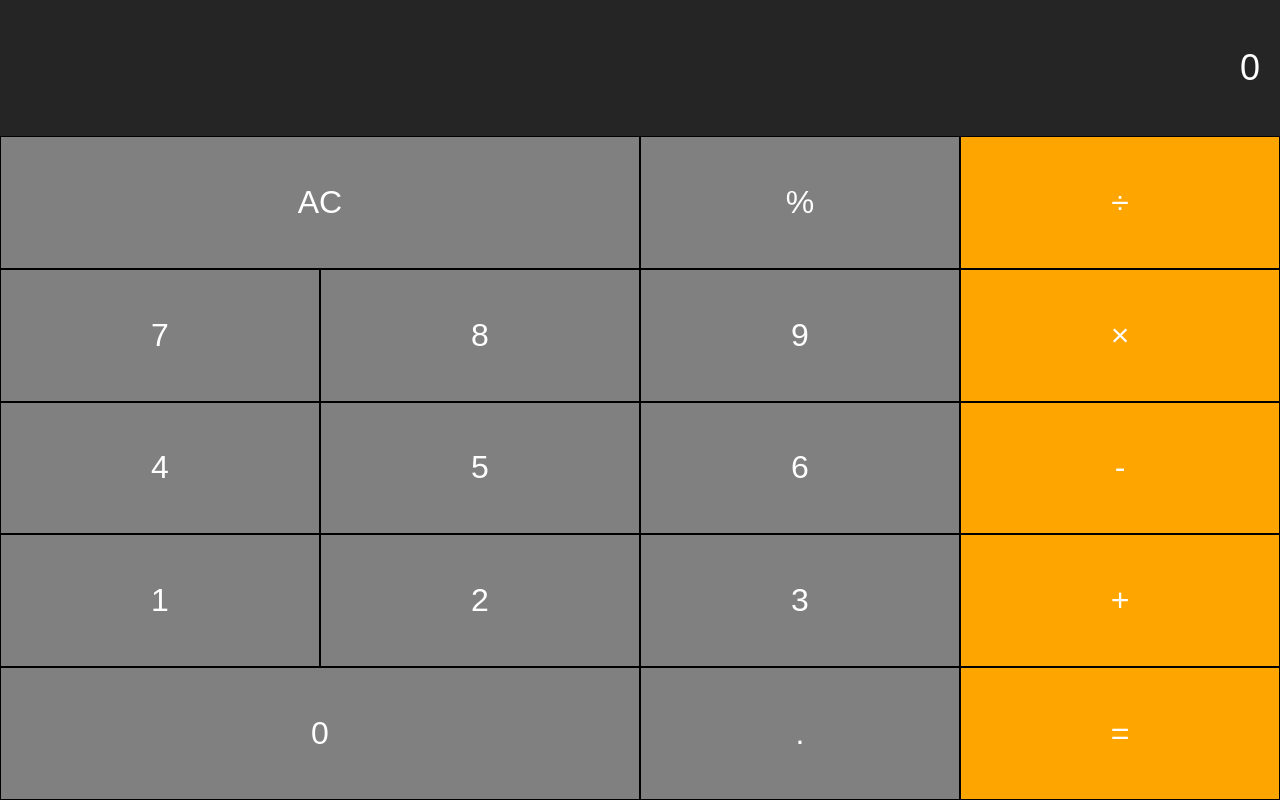
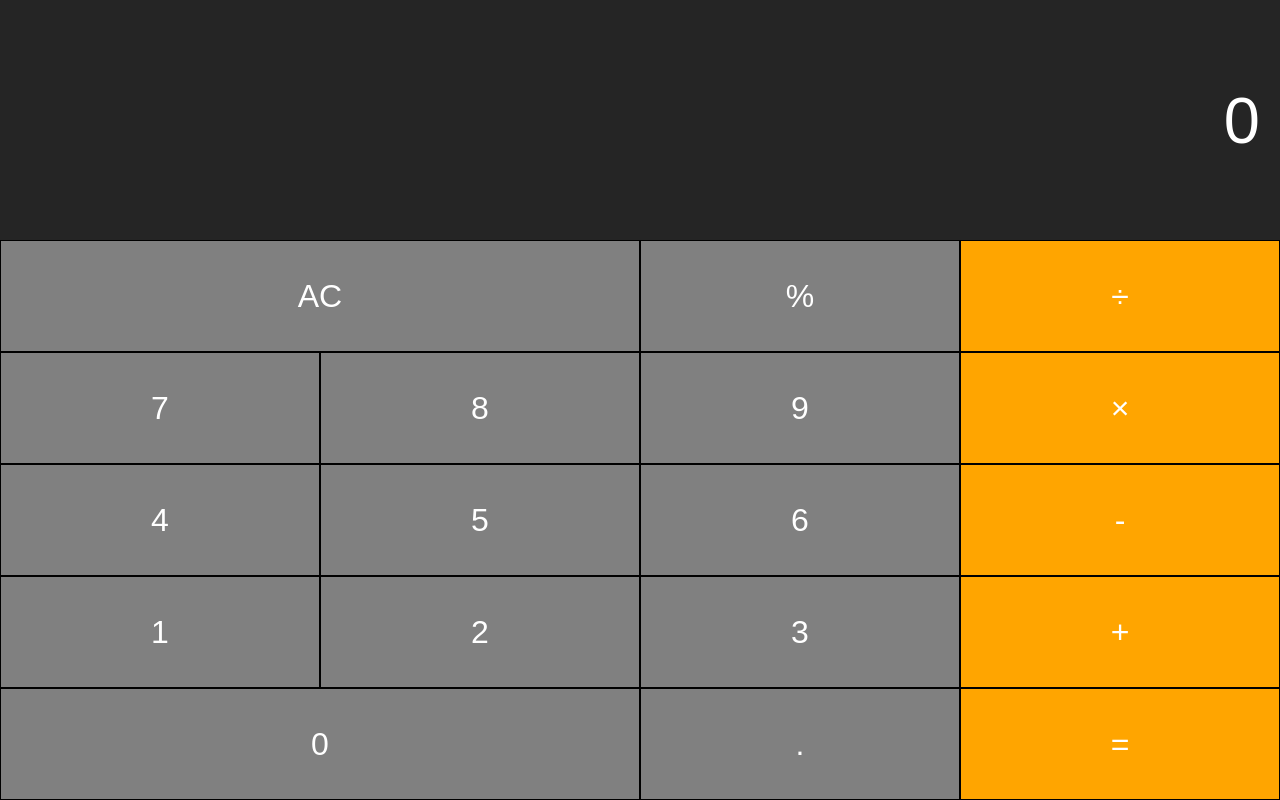
Before and after one commit to Fahmiali99/calculator.github.io, a plain HTML site: page index.html in a window 1280 px wide. Drawn offline with Linux system fonts and the light colour scheme.

Commit message:
on progress

```diff
--- a/stylesheet.css
+++ b/stylesheet.css
@@ -7,16 +7,16 @@
   text-align: center;
   width: 100%;
   height: 100vh;
-  background-color: black;
+  background-color: #252525;
 }
 
 .calculator-screen {
   width: 100%;
-  height: 17vh;
+  height: 30vh;
   background-color: #252525;
   color: #fff;
   text-align: right;
-  font-size: 36px;
+  font-size: 65px;
   border: none;
   padding: 0 20px;
   box-sizing: border-box;
@@ -32,7 +32,7 @@
 
 button {
   width: 25%;
-  height: 16.6vh;
+  height: 14vh;
 }
 
 button {
```
